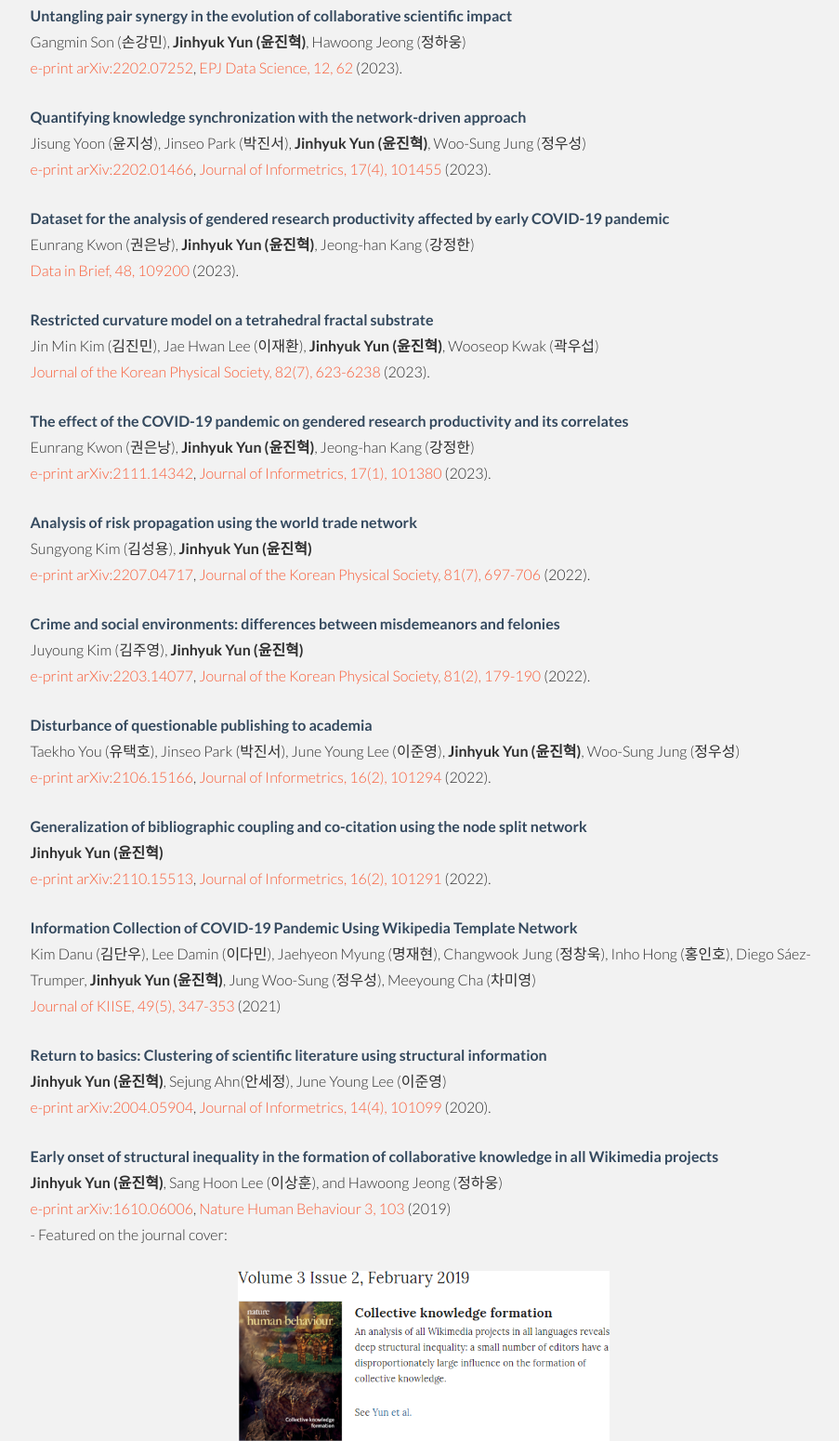
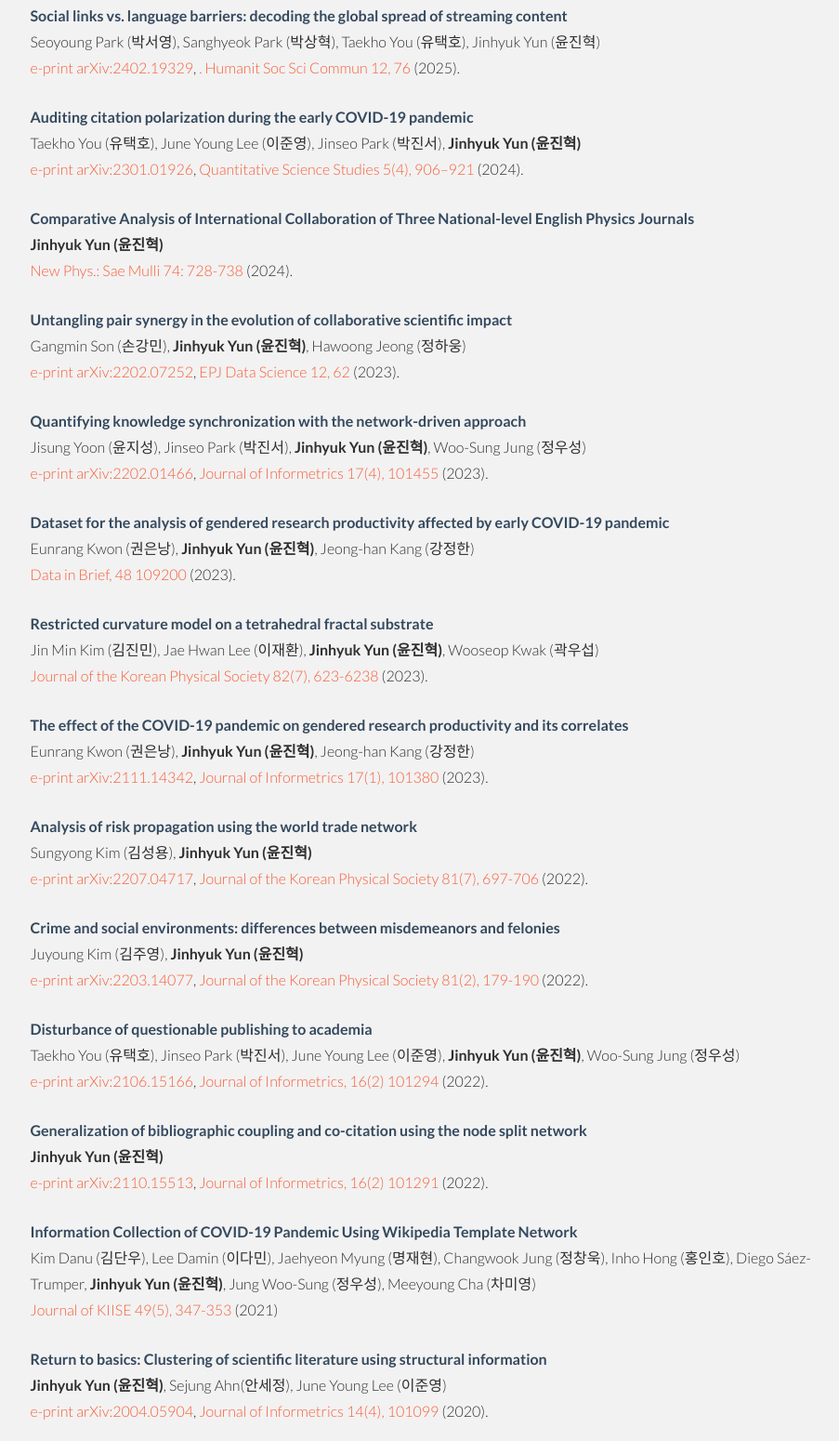
Before and after one commit to bluekura/bluekura.github.io, a plain HTML site: page index.html in a window 1280 px wide. Shown: the part 2100-3650 px from the top of the page at 93% size, without its empty margins (330-1233 px from the left). Drawn offline with Linux system fonts and the light colour scheme.

Commit message:
Update index.html

```diff
--- a/index.html
+++ b/index.html
@@ -217,77 +217,97 @@
 					<h5>PUBLICATIONS</h5>
 				</div>
 			        <div class="col-lg-9">
+					<p><t>Social links vs. language barriers: decoding the global spread of streaming content</t><br/>
+						Seoyoung Park (박서영), Sanghyeok Park (박상혁), Taekho You (유택호), Jinhyuk Yun (윤진혁)<br/>
+						<a href="https://arxiv.org/abs/2402.19329" target="new">e-print arXiv:2402.19329</a>,
+                                                <a href="https://www.nature.com/articles/s41599-025-04400-2" target="new">. Humanit Soc Sci Commun 12, 76 </a> (2025). <br/>
+					</p>
+				</div>
+				<div class="col-lg-9 col-lg-offset-3">
+					<p><t>Auditing citation polarization during the early COVID-19 pandemic</t><br/>
+						Taekho You (유택호), June Young Lee (이준영), Jinseo Park (박진서), <b>Jinhyuk Yun (윤진혁)</b><br/>
+						<a href="https://arxiv.org/abs/2301.01926" target="new">e-print arXiv:2301.01926</a>,
+                                                <a href="https://direct.mit.edu/qss/article/5/4/906/124182/Auditing-citation-polarization-during-the-early" target="new">Quantitative Science Studies 5(4), 906–921</a> (2024). <br/>
+					</p>
+				</div>
+				<div class="col-lg-9 col-lg-offset-3">
+					<p><t>Comparative Analysis of International Collaboration of Three National-level English Physics Journals</t><br/>
+						<b>Jinhyuk Yun (윤진혁)</b><br/>
+                                                <a href="https://www.npsm-kps.org/journal/view.html?doi=10.3938/NPSM.74.728" target="new">New Phys.: Sae Mulli 74: 728-738</a> (2024). <br/>
+					</p>
+				</div>
+				<div class="col-lg-9 col-lg-offset-3">
 					<p><t>Untangling pair synergy in the evolution of collaborative scientific impact</t><br/>
 						Gangmin Son (손강민), <b>Jinhyuk Yun (윤진혁)</b>, Hawoong Jeong (정하웅) <br/>
 						<a href="https://arxiv.org/abs/2202.07252" target="new">e-print arXiv:2202.07252</a>,
-                                                <a href="https://epjdatascience.springeropen.com/articles/10.1140/epjds/s13688-023-00439-w" target="new">EPJ Data Science, 12, 62</a> (2023). <br/>
+                                                <a href="https://epjdatascience.springeropen.com/articles/10.1140/epjds/s13688-023-00439-w" target="new">EPJ Data Science 12, 62</a> (2023). <br/>
 					</p>
 				</div>
 				<div class="col-lg-9 col-lg-offset-3">
 					<p><t>Quantifying knowledge synchronization with the network-driven approach</t><br/>
 						Jisung Yoon (윤지성), Jinseo Park (박진서), <b>Jinhyuk Yun (윤진혁)</b>, Woo-Sung Jung (정우성) <br/>
 						<a href="https://arxiv.org/abs/2202.01466" target="new">e-print arXiv:2202.01466</a>,
-                                                <a href="https://www.sciencedirect.com/science/article/pii/S1751157723000809" target="new">Journal of Informetrics, 17(4), 101455</a> (2023). <br/>
+                                                <a href="https://www.sciencedirect.com/science/article/pii/S1751157723000809" target="new">Journal of Informetrics 17(4), 101455</a> (2023). <br/>
 					</p>
 				</div>
 				<div class="col-lg-9 col-lg-offset-3">
 					<p><t>Dataset for the analysis of gendered research productivity affected by early COVID-19 pandemic</t><br/>
 						Eunrang Kwon (권은낭), <b>Jinhyuk Yun (윤진혁)</b>, Jeong-han Kang (강정한)<br/>
-                                                <a href="https://www.sciencedirect.com/science/article/pii/S2352340923003190" target="new">Data in Brief, 48, 109200</a> (2023). <br/>
+                                                <a href="https://www.sciencedirect.com/science/article/pii/S2352340923003190" target="new">Data in Brief, 48 109200</a> (2023). <br/>
 					</p>
 				</div>
 				<div class="col-lg-9 col-lg-offset-3">
 					<p><t>Restricted curvature model on a tetrahedral fractal substrate</t><br/>
 						Jin Min Kim (김진민), Jae Hwan Lee (이재환), <b>Jinhyuk Yun (윤진혁)</b>, Wooseop Kwak (곽우섭)<br/>
-                                                <a href="https://link.springer.com/article/10.1007/s40042-023-00758-1" target="new">Journal of the Korean Physical Society, 82(7), 623-6238</a> (2023). <br/>
+                                                <a href="https://link.springer.com/article/10.1007/s40042-023-00758-1" target="new">Journal of the Korean Physical Society 82(7), 623-6238</a> (2023). <br/>
 					</p>
 				</div>
 				<div class="col-lg-9 col-lg-offset-3">
 					<p><t>The effect of the COVID-19 pandemic on gendered research productivity and its correlates</t><br/>
 						Eunrang Kwon (권은낭), <b>Jinhyuk Yun (윤진혁)</b>, Jeong-han Kang (강정한)<br/>
 						<a href="https://arxiv.org/abs/2111.14342" target="new">e-print arXiv:2111.14342</a>,
-                                                <a href="https://www.sciencedirect.com/science/article/pii/S1751157723000056" target="new">Journal of Informetrics, 17(1), 101380</a> (2023). <br/>
+                                                <a href="https://www.sciencedirect.com/science/article/pii/S1751157723000056" target="new">Journal of Informetrics 17(1), 101380</a> (2023). <br/>
 					</p>
 				</div>
 				<div class="col-lg-9 col-lg-offset-3">
 					<p><t>Analysis of risk propagation using the world trade network</t><br/>
 						Sungyong Kim (김성용), <b>Jinhyuk Yun (윤진혁)</b><br/>
 						<a href="https://arxiv.org/abs/2207.04717" target="new">e-print arXiv:2207.04717</a>,
-                                                <a href="https://link.springer.com/article/10.1007/s40042-022-00590-z" target="new">Journal of the Korean Physical Society, 81(7), 697-706</a> (2022). <br/>
+                                                <a href="https://link.springer.com/article/10.1007/s40042-022-00590-z" target="new">Journal of the Korean Physical Society 81(7), 697-706</a> (2022). <br/>
 					</p>
 				</div>
 				<div class="col-lg-9 col-lg-offset-3">
 					<p><t>Crime and social environments: differences between misdemeanors and felonies</t><br/>
 						Juyoung Kim (김주영), <b>Jinhyuk Yun (윤진혁)</b><br/>
 						<a href="https://arxiv.org/abs/2203.14077" target="new">e-print arXiv:2203.14077</a>,
-                                                <a href="https://link.springer.com/article/10.1007/s40042-022-00527-6" target="new">Journal of the Korean Physical Society, 81(2), 179-190</a> (2022). <br/>
+                                                <a href="https://link.springer.com/article/10.1007/s40042-022-00527-6" target="new">Journal of the Korean Physical Society 81(2), 179-190</a> (2022). <br/>
 					</p>
 				</div>
 				<div class="col-lg-9 col-lg-offset-3">
 					<p><t>Disturbance of questionable publishing to academia</t><br/>
 						Taekho You (유택호), Jinseo Park (박진서), June Young Lee (이준영), <b>Jinhyuk Yun (윤진혁)</b>, Woo-Sung Jung (정우성)<br/>
 						<a href="https://arxiv.org/abs/2106.15166" target="new">e-print arXiv:2106.15166</a>,
-                                                <a href="https://www.sciencedirect.com/science/article/pii/S1751157722000463" target="new">Journal of Informetrics, 16(2), 101294</a> (2022). <br/>
+                                                <a href="https://www.sciencedirect.com/science/article/pii/S1751157722000463" target="new">Journal of Informetrics, 16(2) 101294</a> (2022). <br/>
 					</p>
 				</div>
 				<div class="col-lg-9 col-lg-offset-3">
 					<p><t>Generalization of bibliographic coupling and co-citation using the node split network</t><br/>
 						<b>Jinhyuk Yun (윤진혁)</b><br/>
 						<a href="https://arxiv.org/abs/2110.15513" target="new">e-print arXiv:2110.15513</a>,
-                                                <a href="https://www.sciencedirect.com/science/article/pii/S1751157722000438" target="new">Journal of Informetrics, 16(2), 101291</a> (2022). <br/>
+                                                <a href="https://www.sciencedirect.com/science/article/pii/S1751157722000438" target="new">Journal of Informetrics, 16(2) 101291</a> (2022). <br/>
 					</p>
 				</div>
 				<div class="col-lg-9 col-lg-offset-3">
 					<p><t>Information Collection of COVID-19 Pandemic Using Wikipedia Template Network</t><br/>
 						Kim Danu (김단우), Lee Damin (이다민), Jaehyeon Myung (명재현), Changwook Jung (정창욱), Inho Hong (홍인호), Diego Sáez-Trumper, <b>Jinhyuk Yun (윤진혁)</b>, Jung Woo-Sung (정우성), Meeyoung Cha (차미영)<br/>
-                                                <a href="https://www.kci.go.kr/kciportal/ci/sereArticleSearch/ciSereArtiView.kci?sereArticleSearchBean.artiId=ART002840307" target="new">Journal of KIISE, 49(5), 347-353</a> (2021)<br/>
+                                                <a href="https://www.kci.go.kr/kciportal/ci/sereArticleSearch/ciSereArtiView.kci?sereArticleSearchBean.artiId=ART002840307" target="new">Journal of KIISE 49(5), 347-353</a> (2021)<br/>
 					</p>
 				</div>
 				<div class="col-lg-9 col-lg-offset-3">
 					<p><t>Return to basics: Clustering of scientific literature using structural information</t><br/>
 						<b>Jinhyuk Yun (윤진혁)</b>, Sejung Ahn(안세정), June Young Lee (이준영) <br/>
 						<a href="https://arxiv.org/abs/2004.05904" target="new">e-print arXiv:2004.05904</a>,
-                                                <a href="https://www.sciencedirect.com/science/article/pii/S1751157720301978" target="new">Journal of Informetrics, 14(4), 101099</a> (2020). <br/>
+                                                <a href="https://www.sciencedirect.com/science/article/pii/S1751157720301978" target="new">Journal of Informetrics 14(4), 101099</a> (2020). <br/>
 					</p>
 				</div>
 
@@ -295,7 +315,7 @@
 					<p><t>Early onset of structural inequality in the formation of collaborative knowledge in all Wikimedia projects</t><br/>
 						<b>Jinhyuk Yun (윤진혁)</b>, Sang Hoon Lee (이상훈), and Hawoong Jeong (정하웅) <br/>
 						<a href="https://arxiv.org/abs/1610.06006" target="new">e-print arXiv:1610.06006</a>,
-						<a href="https://www.nature.com/articles/s41562-018-0488-z" target="new">Nature Human Behaviour 3, 103</a> (2019) <br/>
+						<a href="https://www.nature.com/articles/s41562-018-0488-z" target="new">Nature Human Behaviour 3 103</a> (2019) <br/>
                                                 - Featured on the journal cover: <br/> <center><a href="https://www.nature.com/nathumbehav/volumes/3/issues/2" target="new"><img src = "./data/jyun2019nathumcover2.png" width="400" height="210"/></a></center><br/>
 						- Featured in <a href="https://socialsciences.nature.com/users/199227-jinhyuk-yun/posts/42267-how-i-met-my-collaborators" target="new">Behavioural and Social Sciences at Nature Research</a><br/>
                                                 - Featured in <a href="https://www.nature.com/articles/s41562-019-0550-5">Editorial in Nature Human Behaviour</a> <br/>
@@ -306,7 +326,7 @@
 					<p><t>Build Up of a Subject Classification System from Collective Intelligence</t><br/>
 						Jisung Yoon (윤지성), <b>Jinhyuk Yun (윤진혁)</b>, Woo-Sung Jung (정우성) <br/>
 						<a href="https://arxiv.org/abs/1804.00026" target="new">e-print arXiv:1804.00026</a>,
-						<a href="http://www.npsm-kps.org/journal/view.html?uid=6598&vmd=Full&" target="new">New Phys.: Sae Mulli 68, 647~654</a> (2018). <br/>
+						<a href="http://www.npsm-kps.org/journal/view.html?uid=6598&vmd=Full&" target="new">New Phys.: Sae Mulli 68, 647-654</a> (2018). <br/>
 					</p>
 				</div>
 
```
